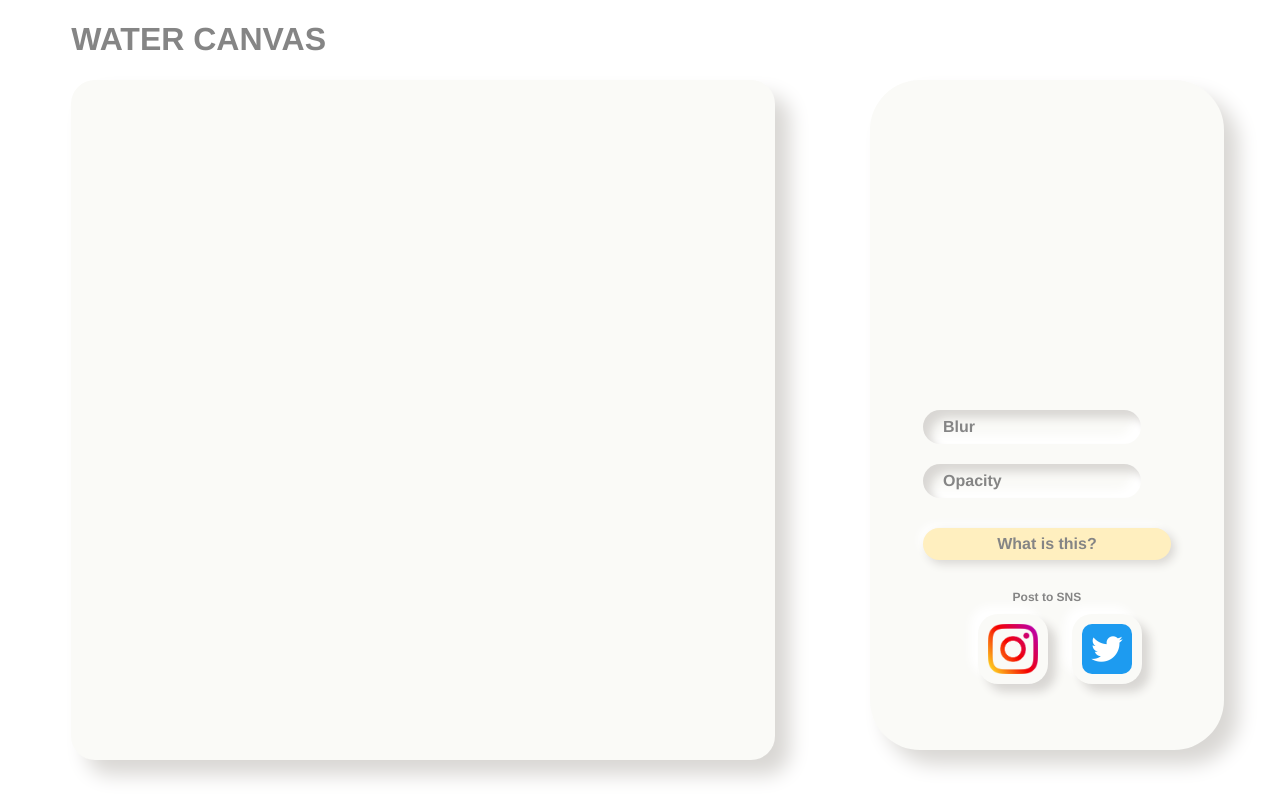
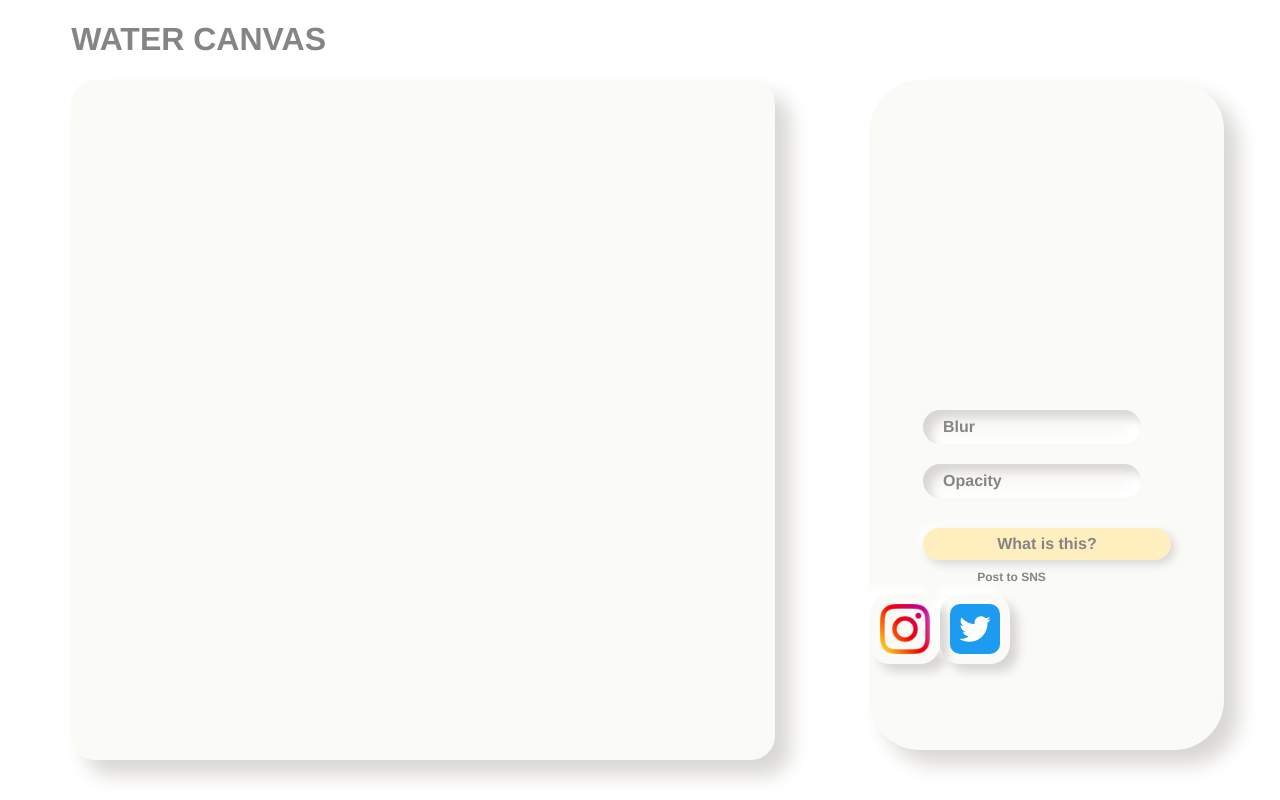
Before and after one commit to Shunkicreate/WaterCanvas, a Vue app: page / in a window 1280 px wide. Built offline with nearby package versions, Linux system fonts and the light colour scheme.

Commit message:
destroy design

```diff
--- a/src/App.vue
+++ b/src/App.vue
@@ -4,7 +4,7 @@
   <header>
     <h1>WATER CANVAS</h1>
   </header>
-  <div style="text-align: center;">
+  <div style="text-align: center; width:windowinnerWidth; height:100%;">
     <DrowCanvas></DrowCanvas>
     <ColorSetting></ColorSetting>
     <!-- {{CircleData}} -->
--- a/src/components/ColorSetting.vue
+++ b/src/components/ColorSetting.vue
@@ -117,7 +117,9 @@ export default defineComponent({
 }
 
 .SNS {
-  margin: 1.875rem 15%;
+    width: 80%;
+  /* margin: 1.875rem 15%; */
+  text-align: center;
 }
 
 .SNS p {
@@ -126,6 +128,7 @@ export default defineComponent({
 
 .logos {
   margin-top: 0.625rem;
+  width: 80%;
 }
 
 
@@ -139,13 +142,13 @@ export default defineComponent({
   border-radius: 1.25rem;
 }
 
-.insta {
+/* .insta {
   margin-left: 22%;
 }
 
 .twitter {
   margin-left: 10%;
-}
+} */
 
 p {
   font-size: 1rem;
--- a/src/components/DrowCanvas.vue
+++ b/src/components/DrowCanvas.vue
@@ -3,7 +3,7 @@
 </template>
 
 <script lang="ts">
-import { defineComponent, ref, reactive } from "vue";
+import { defineComponent, ref, reactive, Ref } from "vue";
 import { inject } from 'vue'
 import p5 from "p5";
 import drawCircles from '../tsfiles/drawCirclesClass'
@@ -21,7 +21,7 @@ export default defineComponent({
     const childWindowWidth = inject('WindowWidth') as number
     const childWindowHeight = inject('WindowHeight') as number
     const counter = ref(0)
-    const ChildSavedImage = inject('SavedImage') as String
+    const ChildSavedImage = inject('SavedImage') as Ref
 
 
 
@@ -32,6 +32,7 @@ export default defineComponent({
         p.colorMode(p.HSB);
         // 矩形を描画方法を指定する
         p.rectMode(p.CENTER);
+        ChildSavedImage.value
 
         // 矩形の枠線を隠す
         p.noStroke();
```
